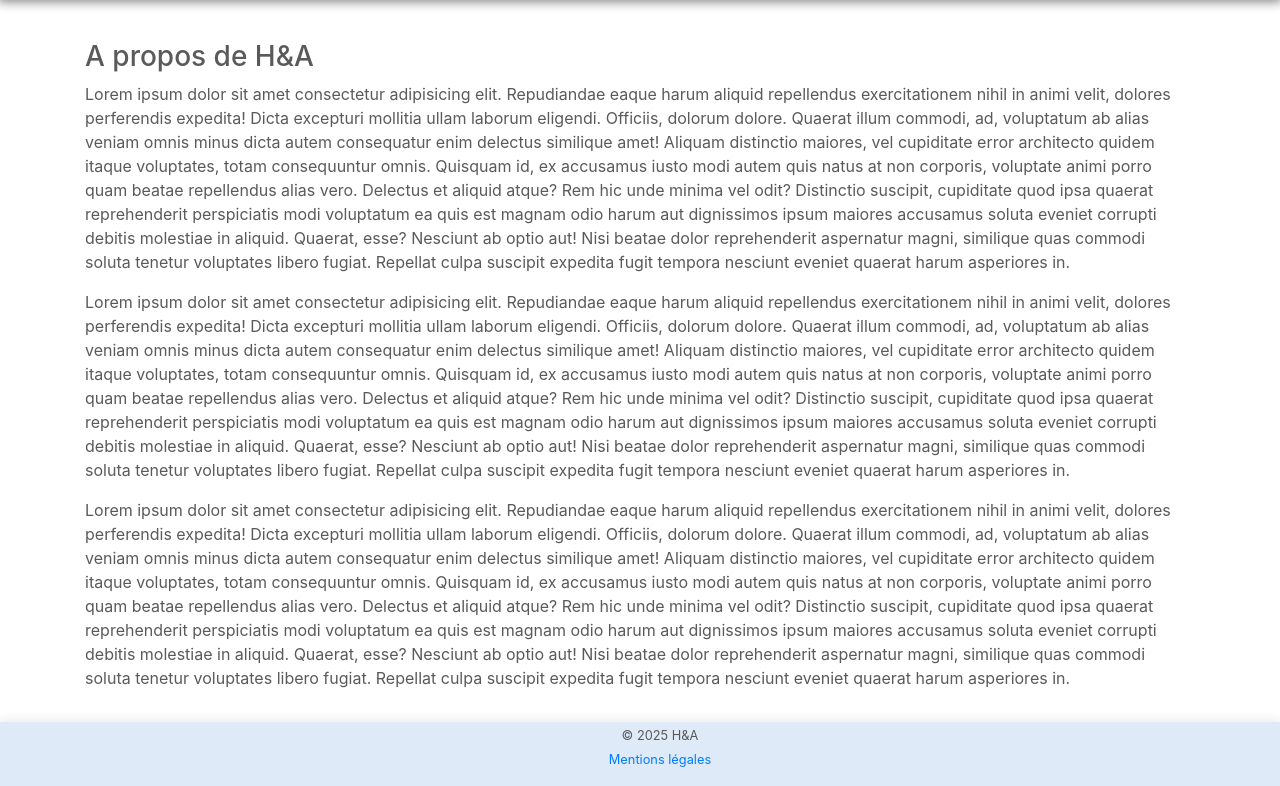
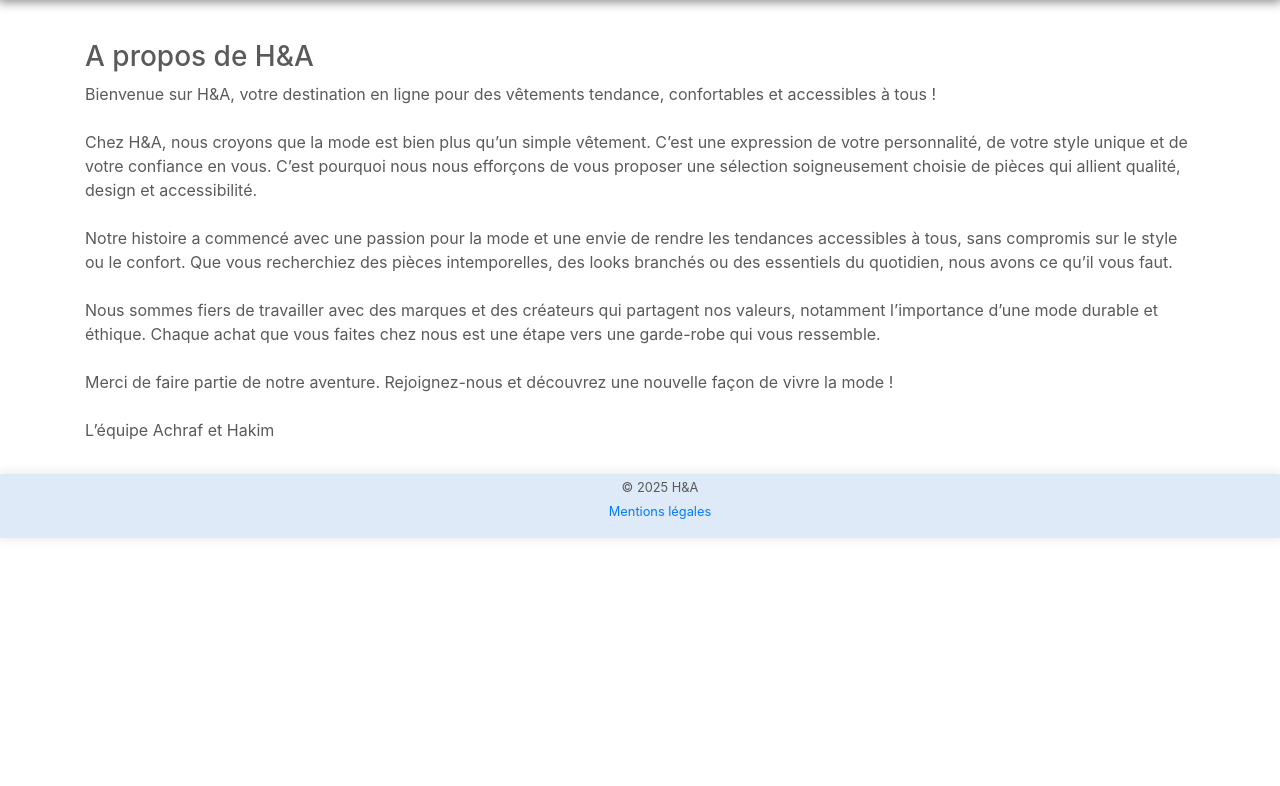
Before and after one commit to khadrissi-achraf/symfony-ecomm, a Symfony app: template templates/home/about.html.twig in a window 1280 px wide. Shown: the part 56-842 px from the top of the page. After the commit the page ends 594 px from the top, so only its background shows below. Run offline with Twig, Linux system fonts and the light colour scheme; the template is opened without the code that fills it, so the values that code supplies are empty; some libraries are stand-ins or nearby versions.

Commit message:
derniere version

```diff
--- a/src/Controller/Admin/DashboardController.php
+++ b/src/Controller/Admin/DashboardController.php
@@ -31,8 +31,7 @@ class DashboardController extends AbstractDashboardController
     public function configureDashboard(): Dashboard
     {
         return Dashboard::new()
-            ->setTitle('La Boot\'Ique');
-
+        ->setTitle('<a href="' . $this->generateUrl('home') . '" style="padding: 1px 0 9px;">H&A</a>');
     }
 
     public function configureMenuItems(): iterable
--- a/templates/home/about.html.twig
+++ b/templates/home/about.html.twig
@@ -3,24 +3,27 @@
 {% block body %}
 <h3>A propos de H&A</h3>
 <p>
-    Lorem ipsum dolor sit amet consectetur adipisicing elit. Repudiandae eaque harum aliquid repellendus exercitationem nihil in animi velit, dolores perferendis expedita! Dicta excepturi mollitia ullam laborum eligendi. Officiis, dolorum dolore.
-    Quaerat illum commodi, ad, voluptatum ab alias veniam omnis minus dicta autem consequatur enim delectus similique amet! Aliquam distinctio maiores, vel cupiditate error architecto quidem itaque voluptates, totam consequuntur omnis.
-    Quisquam id, ex accusamus iusto modi autem quis natus at non corporis, voluptate animi porro quam beatae repellendus alias vero. Delectus et aliquid atque? Rem hic unde minima vel odit?
-    Distinctio suscipit, cupiditate quod ipsa quaerat reprehenderit perspiciatis modi voluptatum ea quis est magnam odio harum aut dignissimos ipsum maiores accusamus soluta eveniet corrupti debitis molestiae in aliquid. Quaerat, esse?
-    Nesciunt ab optio aut! Nisi beatae dolor reprehenderit aspernatur magni, similique quas commodi soluta tenetur voluptates libero fugiat. Repellat culpa suscipit expedita fugit tempora nesciunt eveniet quaerat harum asperiores in.
+Bienvenue sur H&A, votre destination en ligne pour des vêtements tendance, confortables et accessibles à tous !
+<br>
+<br>
+
+Chez H&A, nous croyons que la mode est bien plus qu’un simple vêtement. C’est une expression de votre personnalité, de votre style unique et de votre confiance en vous. C’est pourquoi nous nous efforçons de vous proposer une sélection soigneusement choisie de pièces qui allient qualité, design et accessibilité.
+<br>
+<br>
+
+Notre histoire a commencé avec une passion pour la mode et une envie de rendre les tendances accessibles à tous, sans compromis sur le style ou le confort. Que vous recherchiez des pièces intemporelles, des looks branchés ou des essentiels du quotidien, nous avons ce qu’il vous faut.
+<br>
+<br>
+
+Nous sommes fiers de travailler avec des marques et des créateurs qui partagent nos valeurs, notamment l’importance d’une mode durable et éthique. Chaque achat que vous faites chez nous est une étape vers une garde-robe qui vous ressemble.
+<br>
+<br>
+
+Merci de faire partie de notre aventure. Rejoignez-nous et découvrez une nouvelle façon de vivre la mode !
+<br>
+<br>
+
+L’équipe Achraf et Hakim
 </p>
-<p>
-    Lorem ipsum dolor sit amet consectetur adipisicing elit. Repudiandae eaque harum aliquid repellendus exercitationem nihil in animi velit, dolores perferendis expedita! Dicta excepturi mollitia ullam laborum eligendi. Officiis, dolorum dolore.
-    Quaerat illum commodi, ad, voluptatum ab alias veniam omnis minus dicta autem consequatur enim delectus similique amet! Aliquam distinctio maiores, vel cupiditate error architecto quidem itaque voluptates, totam consequuntur omnis.
-    Quisquam id, ex accusamus iusto modi autem quis natus at non corporis, voluptate animi porro quam beatae repellendus alias vero. Delectus et aliquid atque? Rem hic unde minima vel odit?
-    Distinctio suscipit, cupiditate quod ipsa quaerat reprehenderit perspiciatis modi voluptatum ea quis est magnam odio harum aut dignissimos ipsum maiores accusamus soluta eveniet corrupti debitis molestiae in aliquid. Quaerat, esse?
-    Nesciunt ab optio aut! Nisi beatae dolor reprehenderit aspernatur magni, similique quas commodi soluta tenetur voluptates libero fugiat. Repellat culpa suscipit expedita fugit tempora nesciunt eveniet quaerat harum asperiores in.
-</p>
-<p>
-    Lorem ipsum dolor sit amet consectetur adipisicing elit. Repudiandae eaque harum aliquid repellendus exercitationem nihil in animi velit, dolores perferendis expedita! Dicta excepturi mollitia ullam laborum eligendi. Officiis, dolorum dolore.
-    Quaerat illum commodi, ad, voluptatum ab alias veniam omnis minus dicta autem consequatur enim delectus similique amet! Aliquam distinctio maiores, vel cupiditate error architecto quidem itaque voluptates, totam consequuntur omnis.
-    Quisquam id, ex accusamus iusto modi autem quis natus at non corporis, voluptate animi porro quam beatae repellendus alias vero. Delectus et aliquid atque? Rem hic unde minima vel odit?
-    Distinctio suscipit, cupiditate quod ipsa quaerat reprehenderit perspiciatis modi voluptatum ea quis est magnam odio harum aut dignissimos ipsum maiores accusamus soluta eveniet corrupti debitis molestiae in aliquid. Quaerat, esse?
-    Nesciunt ab optio aut! Nisi beatae dolor reprehenderit aspernatur magni, similique quas commodi soluta tenetur voluptates libero fugiat. Repellat culpa suscipit expedita fugit tempora nesciunt eveniet quaerat harum asperiores in.
-</p>
+
 {% endblock %}
```
Also changed, not shown: public/assets/css/style.css.
